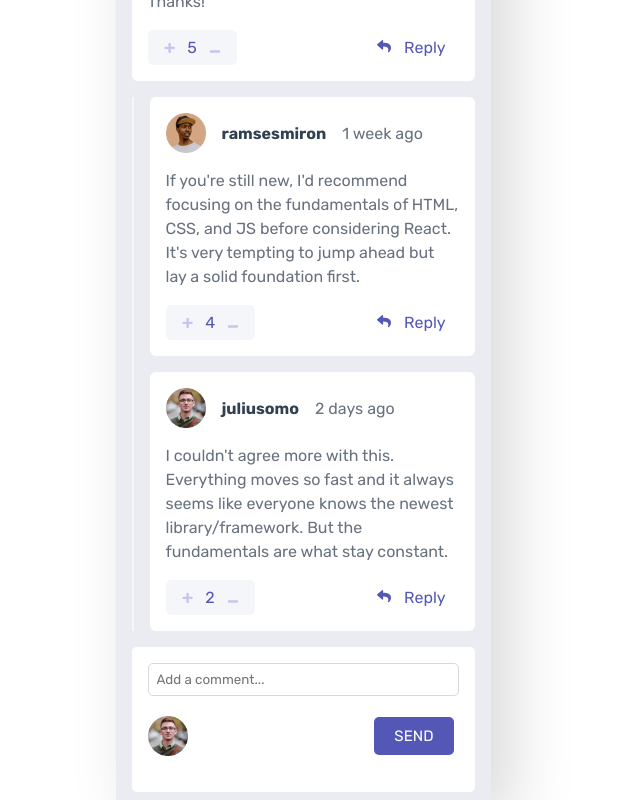
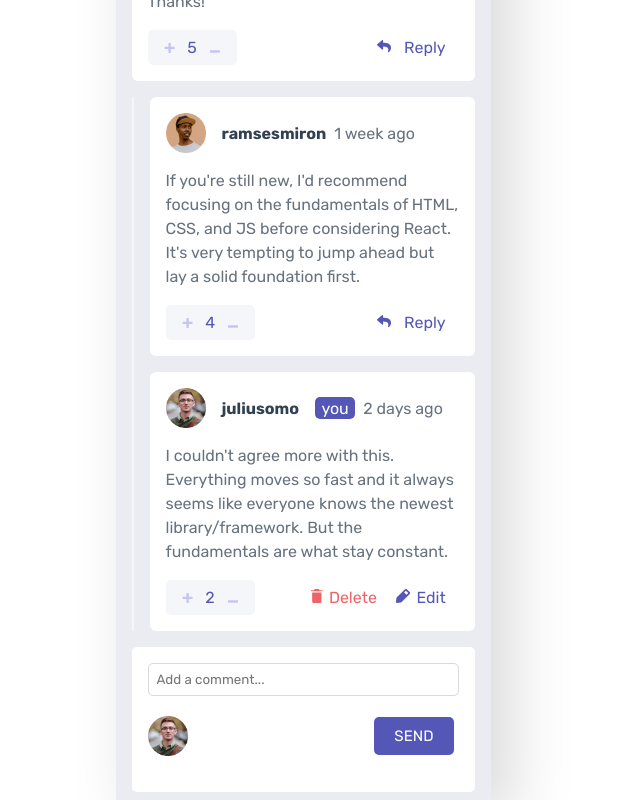
Before and after one commit to IpieA/interactive-comment-app, a React (Create React App) app: page / in a window 1280 px wide. Shown: the part 501-1301 px from the top of the page, without its empty margins (337-977 px from the left). Built offline with nearby package versions, Linux system fonts and the light colour scheme.

Commit message:
Included the Delete & Edit components

```diff
--- a/src/components/Comment.js
+++ b/src/components/Comment.js
@@ -3,6 +3,8 @@ import data from "../data.json"
 import Likes from "./Likes";
 import ReplyButton from "./ReplyButton";
 import ReplyForm from "./ReplyForm";
+import Edit from "./Edit";
+import Delete from "./Delete";
 
 const Comment = ( {comment} ) => {
 
@@ -57,9 +59,30 @@ const Comment = ( {comment} ) => {
     );
   };
 
+  const currentUserName = data.currentUser.username;
 
   return (
     <>
+    {comment.user.username === currentUserName ? (
+      <div className="single-comment">
+        <div className="user-info-container">
+          <img className="user-image" src={comment.user.image.png} alt="" />
+          <span className="username">{comment.user.username}</span>
+          <span className="you-text">you</span>
+          <span className="date-posted">{comment.createdAt}</span>
+        </div>
+        <div className="comment-text">
+          {comment.content}
+        </div>
+        <div className="vote-and-reply-container">
+          <Likes voteNumber={score} onUpvote={handleLike} onDownvote={handleUnlike}/>
+          <div className="edit-delete-container">
+            <Delete />
+            <Edit />
+          </div>
+        </div>
+      </div>
+    ) : (
       <div className="single-comment">
         <div className="user-info-container">
           <img className="user-image" src={comment.user.image.png} alt="" />
@@ -74,6 +97,8 @@ const Comment = ( {comment} ) => {
           <ReplyButton handleReplyButtonClick={handleReplyButtonClick} />
         </div>
       </div>
+    )}
+
     {showReplyForm && <ReplyForm submitReply={submitReply}/>}
     {replies && replies.length > 0 && (
       <div>
--- /dev/null
+++ b/src/components/Delete.js
@@ -0,0 +1,12 @@
+import React from 'react'
+
+const Delete = () => {
+  return (
+    <div className='deleter-icon-container'>
+      <img src={process.env.PUBLIC_URL + "/images/icon-delete.svg"} alt="edit button" />
+      <span className='delete-cta-text'>Delete</span>
+    </div>
+  )
+}
+
+export default Delete
--- /dev/null
+++ b/src/components/Edit.js
@@ -0,0 +1,12 @@
+import React from 'react'
+
+const Edit = () => {
+  return (
+    <div className='edit-icon-container'>
+      <img src={process.env.PUBLIC_URL + "/images/icon-edit.svg"} alt="edit button" />
+      <span className='edit-cta-text'>Edit</span>
+    </div>
+  )
+}
+
+export default Edit
--- a/src/index.css
+++ b/src/index.css
@@ -33,7 +33,7 @@ body {
 .username{
   color: hsl(212, 24%, 26%);
   font-weight: 700;
-  margin-right: 1rem;
+  margin-right: 0.5rem;
 }
 
 .date-posted{
@@ -69,6 +69,9 @@ body {
   justify-content: space-between;
   align-items: center;
 }
+.reply-container{
+  cursor: pointer;
+}
 
 /* .upvote,
 .downvote,
@@ -80,6 +83,7 @@ body {
   background: hsl(228, 33%, 97%);
   padding: min(2.5vmin, 0.5rem) min(5vmin, 1rem);;
   border-radius: 5px;
+  cursor: pointer;
 }
 
 .vote-number,
@@ -141,3 +145,27 @@ body {
   border-radius: 5px;
   background: none;
 }
+
+.edit-delete-container{
+  display: flex;
+}
+.deleter-icon-container,
+.edit-icon-container{
+  margin: 0 0.4rem;
+  cursor: pointer;
+}
+.edit-cta-text{
+  color: hsl(238, 40%, 52%);
+  margin: 0 0.4rem
+}
+.delete-cta-text{
+  color: hsl(358, 79%, 66%);
+  margin: 0 0.4rem
+}
+.you-text{
+  padding: 0.1rem 0.4rem;
+  margin: 0.5rem;
+  color: #fff;
+  background: hsl(238, 40%, 52%);
+  border-radius: 5px;
+}
```
Lines whose indentation alone changed are shown as unchanged.
